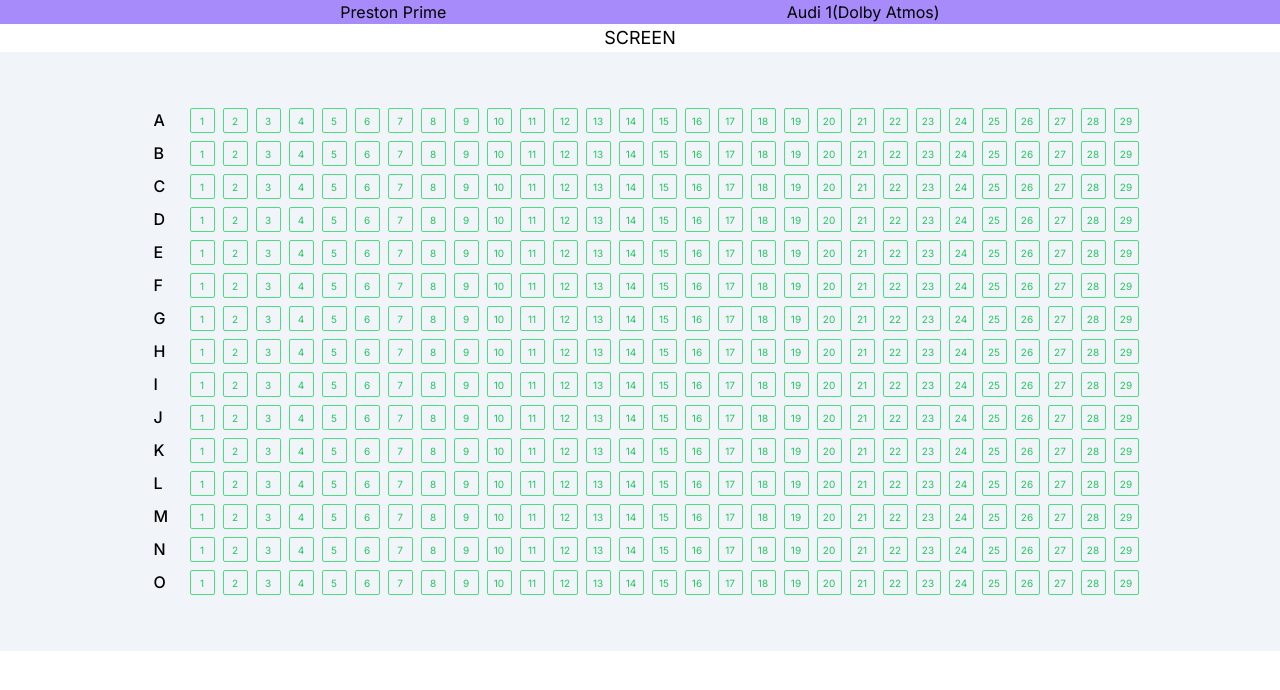
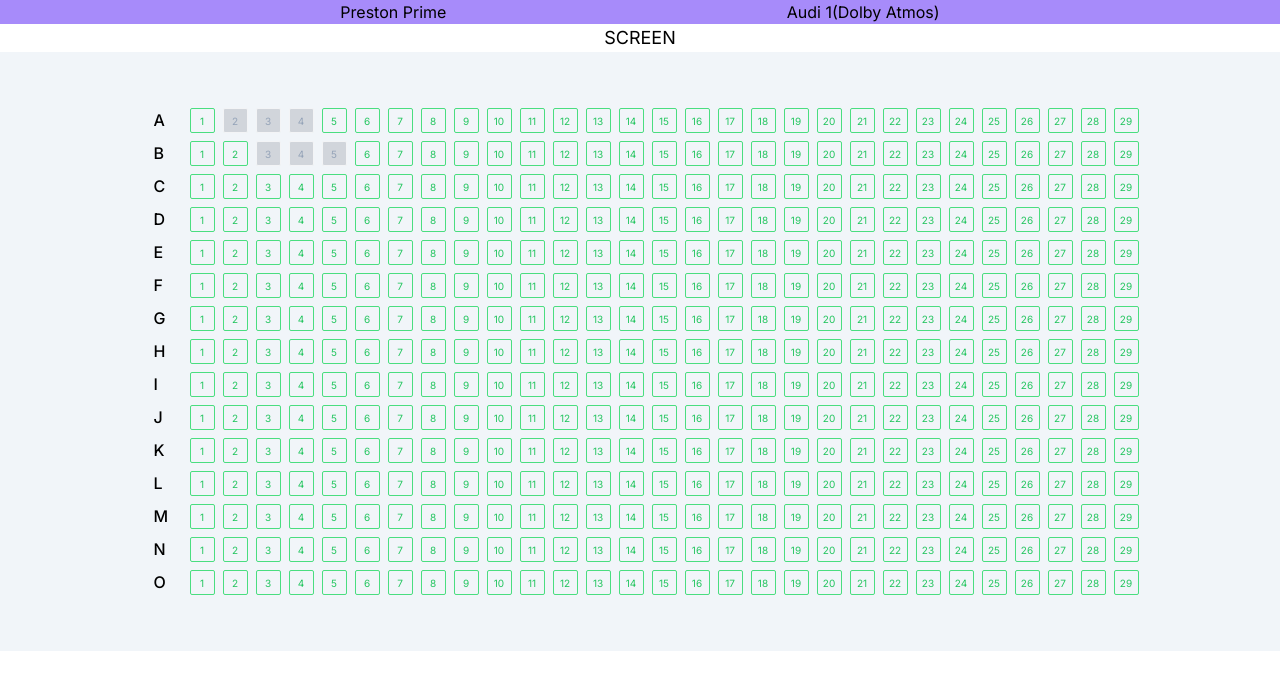
Before and after one commit to Ravinderz/cineflick, a Next.js app: page / in a window 1280 px wide. Shown: the top 690 px of the page. Built offline with nearby package versions, Linux system fonts and the light colour scheme.

Commit message:
added styling for booked and available seats

```diff
--- a/app/components/BookingPage.tsx
+++ b/app/components/BookingPage.tsx
@@ -1,10 +1,15 @@
 'use client'
 
-import { useState } from "react";
+import { useEffect, useState } from "react";
 
 const BookingPage = () => {
     let arr: string[] = [];
     let [selected, setSelected] = useState(arr);
+    let [booked, setBooked] = useState(["A2",'B3','B4','B5']);
+
+    useEffect(() => {
+        setBooked([...booked,'A3','A4']);
+    },[])
 
     const alphabets = ['A', 'B', 'C', 'D', 'E', 'F', 'G', 'H', 'I', 'J', 'K', 'L', 'M', 'N', 'O', 'P', 'Q', 'R', 'S', 'T', 'U', 'V', 'W', 'X', 'Y', 'Z'];
 
@@ -19,20 +24,40 @@
         }
     };
 
+    const isBooked = (seat: string): boolean => {
+        return booked.includes(seat);
+    }
+
+    const selectedSeat = (seat: string): boolean => {
+        return !isBooked(seat) && selected.includes(seat);
+    }
+
     const selectSeat = (e: any) => {
 
         let rowId = e.target.parentNode.getAttribute("row-id");
         let seatId = e.target.getAttribute("seat-id");
+        let seat = (rowId + seatId);
+        if(isBooked(seat)){
+            return;
+        }
         if (selected.length > 0) {
-            setSelected((selected: any) => [...selected, (rowId + seatId)]);
+            let index = selected.findIndex(elm => elm === (rowId+seatId));
+            if(index !== -1){
+                let arr = selected;
+                arr.splice(index,1);
+                setSelected((arr: any) => [...arr]);
+            }else{
+                    setSelected((selected: any) => [...selected, (rowId + seatId)]);
+            }
         } else {
-            setSelected(selected => [(rowId + seatId)]);
+                setSelected([(rowId + seatId)]);
         }
 
         console.log(rowId + seatId);
     }
 
     const renderSeatLayout = () => {
+
         let layout = [];
         let cols = obj.layout.cols.split("#");
         for (let i = 0; i < obj.layout.rows; i++) {
@@ -45,10 +70,11 @@
                         </div>)
                 }
                 seatCol.push(<span key={alphabets[i] + j + 1} seat-id={j + 1} onClick={(event) => selectSeat(event)}
-                    aria-selected={selected.includes(alphabets[i] + (j + 1))}
-                    className={"cursor-pointer text-[10px] text-center leading-6 align-middle text-green-500  border border-green-400 rounded-sm w-[25px] h-[25px] mx-1 "
-                        + (selected.includes(alphabets[i] + (j + 1)) ? 'active-seat text-white' : '') +
-                        " hover:bg-green-500 hover:text-white"}>
+                    className={`cursor-pointer text-[10px] text-center leading-6 align-middle text-green-500
+                      border border-green-400 rounded-sm w-[25px] h-[25px] mx-1
+                    ${isBooked(alphabets[i] + (j + 1)) ? ' booked-seat text-slate-400 ' : ' hover:bg-green-500 hover:text-white '}
+                    ${selectedSeat(alphabets[i] + (j + 1)) ? ' active-seat text-white ' : ''}
+                    `}>
                     {(j + 1)}
                 </span>)
             }
--- a/app/globals.css
+++ b/app/globals.css
@@ -2,11 +2,17 @@
 @tailwind components;
 @tailwind utilities;
 
-html,body, :root {
+html,
+body,
+:root {
   height: 100%;
-  width: 100%
+  width: 100%;
 }
 
-.active-seat{
-  background-color:rgb(34 197 94 / 1);
+.active-seat {
+  background-color: rgb(34 197 94 / 1);
 }
+
+.booked-seat {
+  @apply bg-gray-300 border-gray-100 hover:bg-none hover:text-slate-400 cursor-default;
+}
```
